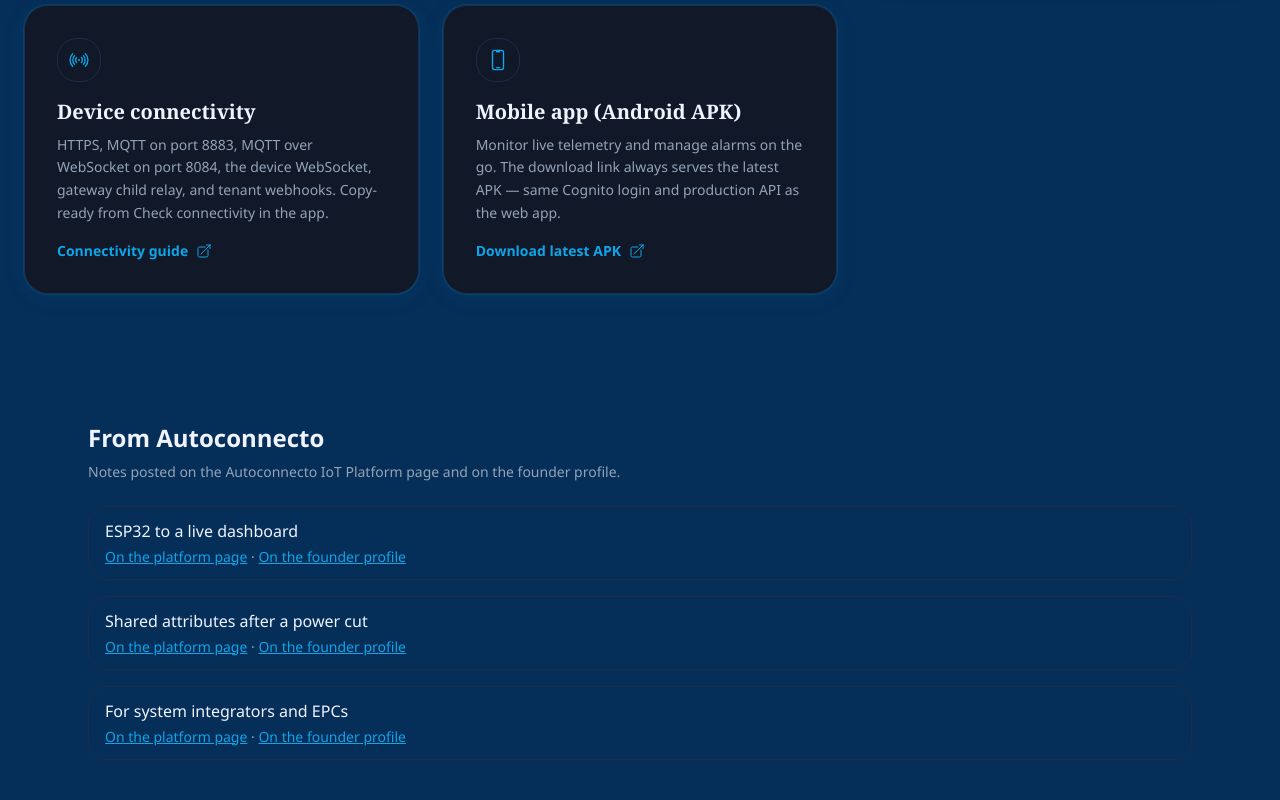
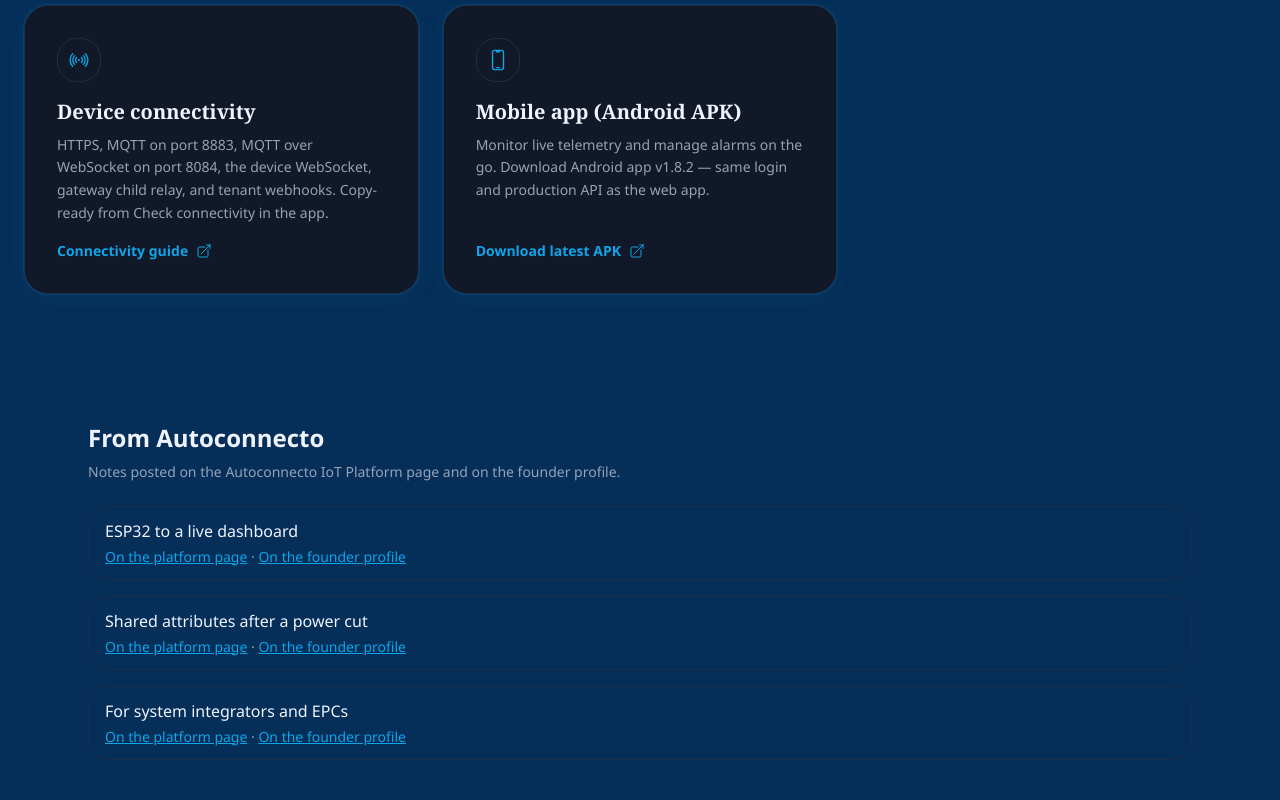
Before and after one commit to autoconnecto/website, a Next.js app: page / in a window 1280 px wide. Shown: the part 7300-8100 px from the top of the page. Built offline with nearby package versions, Linux system fonts and the light colour scheme; no server answers.

Commit message:
Point all marketing Android APK links at v1.8.2.

```diff
--- a/src/app/components/DevelopersSection.tsx
+++ b/src/app/components/DevelopersSection.tsx
@@ -72,7 +72,7 @@ const cards = [
   {
     title: 'Mobile app (Android APK)',
     description:
-      'Monitor live telemetry and manage alarms on the go. The download link always serves the latest APK — same Cognito login and production API as the web app.',
+      'Monitor live telemetry and manage alarms on the go. Download Android app v1.8.2 — same login and production API as the web app.',
     href: MOBILE_APP_DOWNLOAD_URL,
     cta: 'Download latest APK',
     icon: 'DevicePhoneMobileIcon' as const,
--- a/src/config/links.ts
+++ b/src/config/links.ts
@@ -48,7 +48,7 @@ export const SDK_MQTT_BRIDGE_URL =
   "https://github.com/autoconnecto/autoconnecto-sdk/tree/main/examples/integrations/mqtt-bridge";
 
 /** Keep in step with autoconnecto-mobile package.json and the APK tag. */
-export const MOBILE_APP_VERSION = "1.7.99";
+export const MOBILE_APP_VERSION = "1.8.2";
 
 /** Latest mobile release notes (GitHub redirects to newest tag). */
 export const MOBILE_APP_RELEASES_URL =
```
